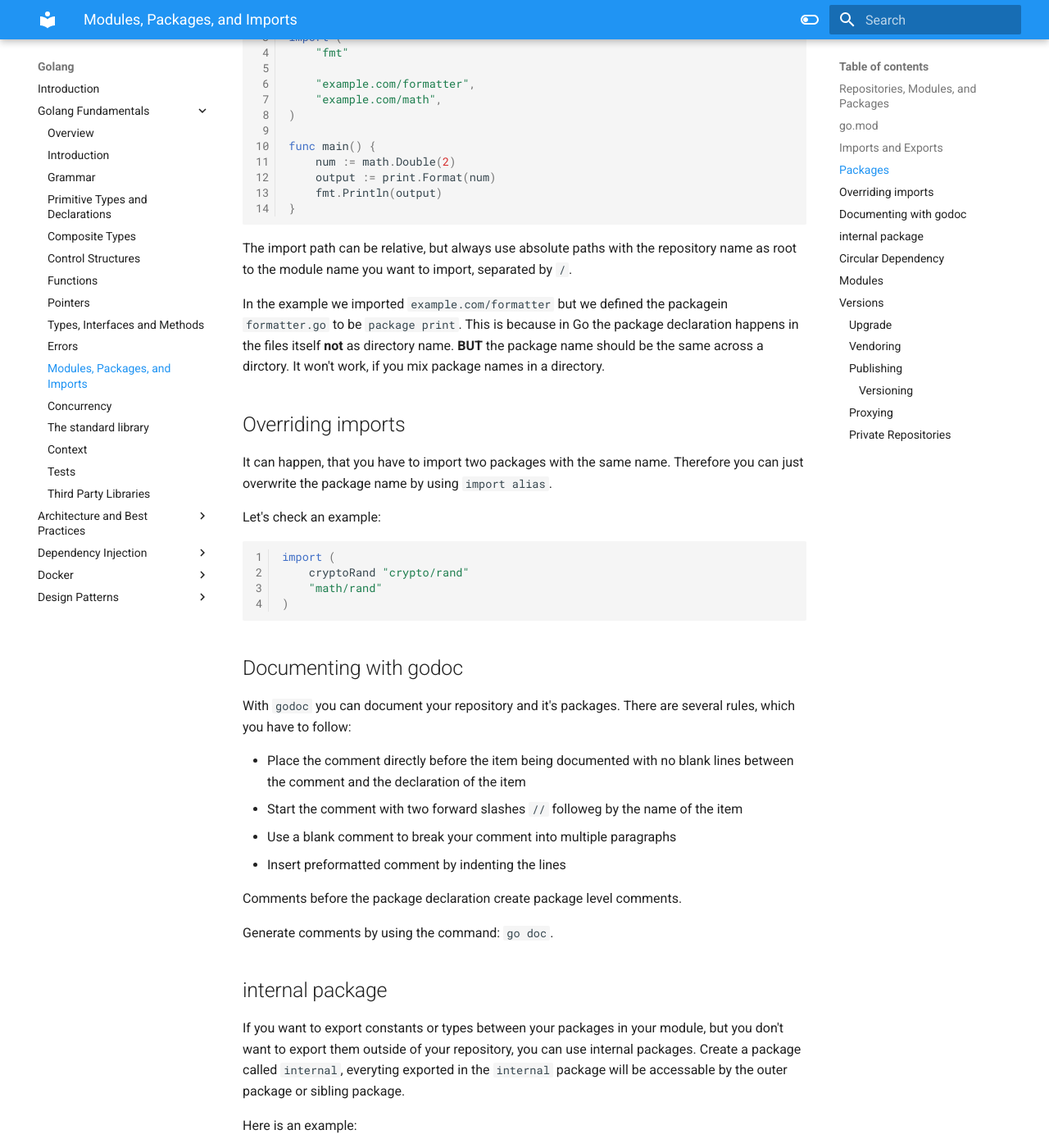
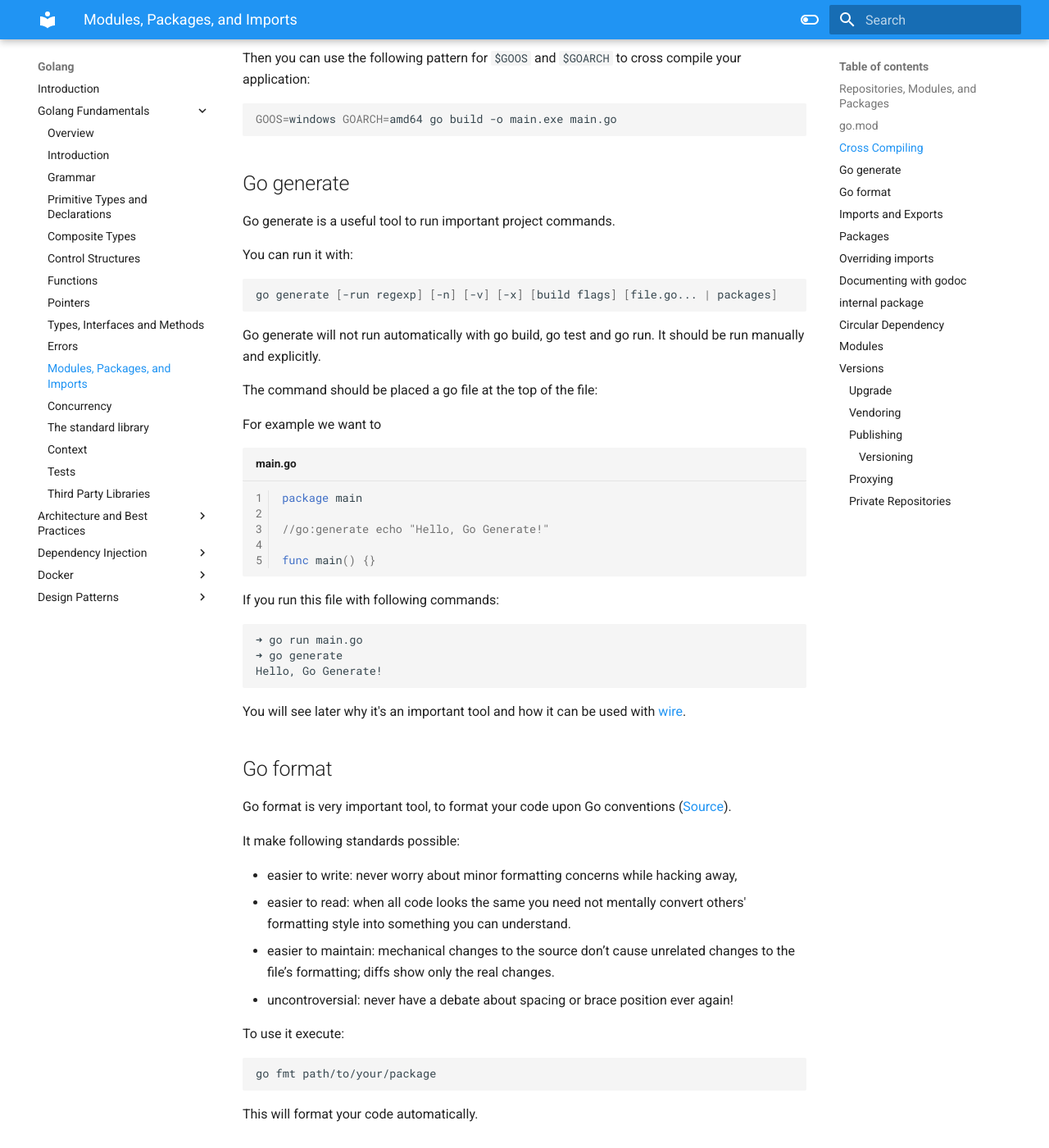
Before and after one commit to bykof/bykof.github.com, an MkDocs documentation site: the page built from docs/golang/golang-fundamentals/modules_packages_imports.md, in a window 1280 px wide and 1400 px high, scrolled down 2209 px. Shown: the whole window at 82% size. Built offline with MkDocs 1.6.1 and Material for MkDocs 9.7.7, drawn with Linux system fonts in a browser that asks for light colours; some of the changed text lies outside the part shown.

Commit message:
Adapted strings and go commands

````diff
--- a/docs/golang/golang-fundamentals/modules_packages_imports.md
+++ b/docs/golang/golang-fundamentals/modules_packages_imports.md
@@ -39,6 +39,129 @@ require (
 ```
 
 Beside the `require` section, there can be custom repositories like: `exclude` and `replace`.
+
+## Cross Compiling
+
+First we have to find available platforms, where we can compile to. ([Source](https://pkg.go.dev/cmd/go#hdr-Compile_packages_and_dependencies))
+
+To find all possible platforms use:
+
+```sh
+go tool dist list
+```
+
+output:
+
+```
+aix/ppc64
+android/386
+android/amd64
+android/arm
+android/arm64
+darwin/amd64
+darwin/arm64
+dragonfly/amd64
+freebsd/386
+freebsd/amd64
+freebsd/arm
+freebsd/arm64
+illumos/amd64
+ios/amd64
+ios/arm64
+js/wasm
+linux/386
+linux/amd64
+linux/arm
+linux/arm64
+linux/mips
+linux/mips64
+linux/mips64le
+linux/mipsle
+linux/ppc64
+linux/ppc64le
+linux/riscv64
+linux/s390x
+netbsd/386
+netbsd/amd64
+netbsd/arm
+netbsd/arm64
+openbsd/386
+openbsd/amd64
+openbsd/arm
+openbsd/arm64
+openbsd/mips64
+plan9/386
+plan9/amd64
+plan9/arm
+solaris/amd64
+windows/386
+windows/amd64
+windows/arm
+windows/arm64
+```
+
+This will print out all possible cross compilations, since Go 1.15 all possible platforms are built-in.
+The format of the output is: `$GOOS/$GOARCH`.
+
+Then you can use the following pattern for `$GOOS` and `$GOARCH` to cross compile your application:
+
+```sh
+GOOS=windows GOARCH=amd64 go build -o main.exe main.go
+```
+
+## Go generate
+
+Go generate is a useful tool to run important project commands.
+
+You can run it with:
+
+```sh
+go generate [-run regexp] [-n] [-v] [-x] [build flags] [file.go... | packages]
+```
+
+Go generate will not run automatically with go build, go test and go run.
+It should be run manually and explicitly.
+
+The command should be placed a go file at the top of the file:
+
+For example we want to
+
+```go linenums="1" title="main.go"
+package main
+
+//go:generate echo "Hello, Go Generate!"
+
+func main() {}
+```
+
+If you run this file with following commands:
+
+```
+➜ go run main.go
+➜ go generate
+Hello, Go Generate!
+```
+
+You will see later why it's an important tool and how it can be used with [wire](../dependency_injection/wire.md).
+
+## Go format
+
+Go format is very important tool, to format your code upon Go conventions ([Source](https://go.dev/blog/gofmt)).
+
+It make following standards possible:
+
+-   easier to write: never worry about minor formatting concerns while hacking away,
+-   easier to read: when all code looks the same you need not mentally convert others' formatting style into something you can understand.
+-   easier to maintain: mechanical changes to the source don’t cause unrelated changes to the file’s formatting; diffs show only the real changes.
+-   uncontroversial: never have a debate about spacing or brace position ever again!
+
+To use it execute:
+
+```sh
+go fmt path/to/your/package
+```
+
+This will format your code automatically.
 
 ## Imports and Exports
 
````
Also changed, not shown: docs/golang/golang-fundamentals/introduction.md (+1 -0 lines), docs/golang/golang-fundamentals/primitive_types_and_declarations.md (+27 -3 lines).
